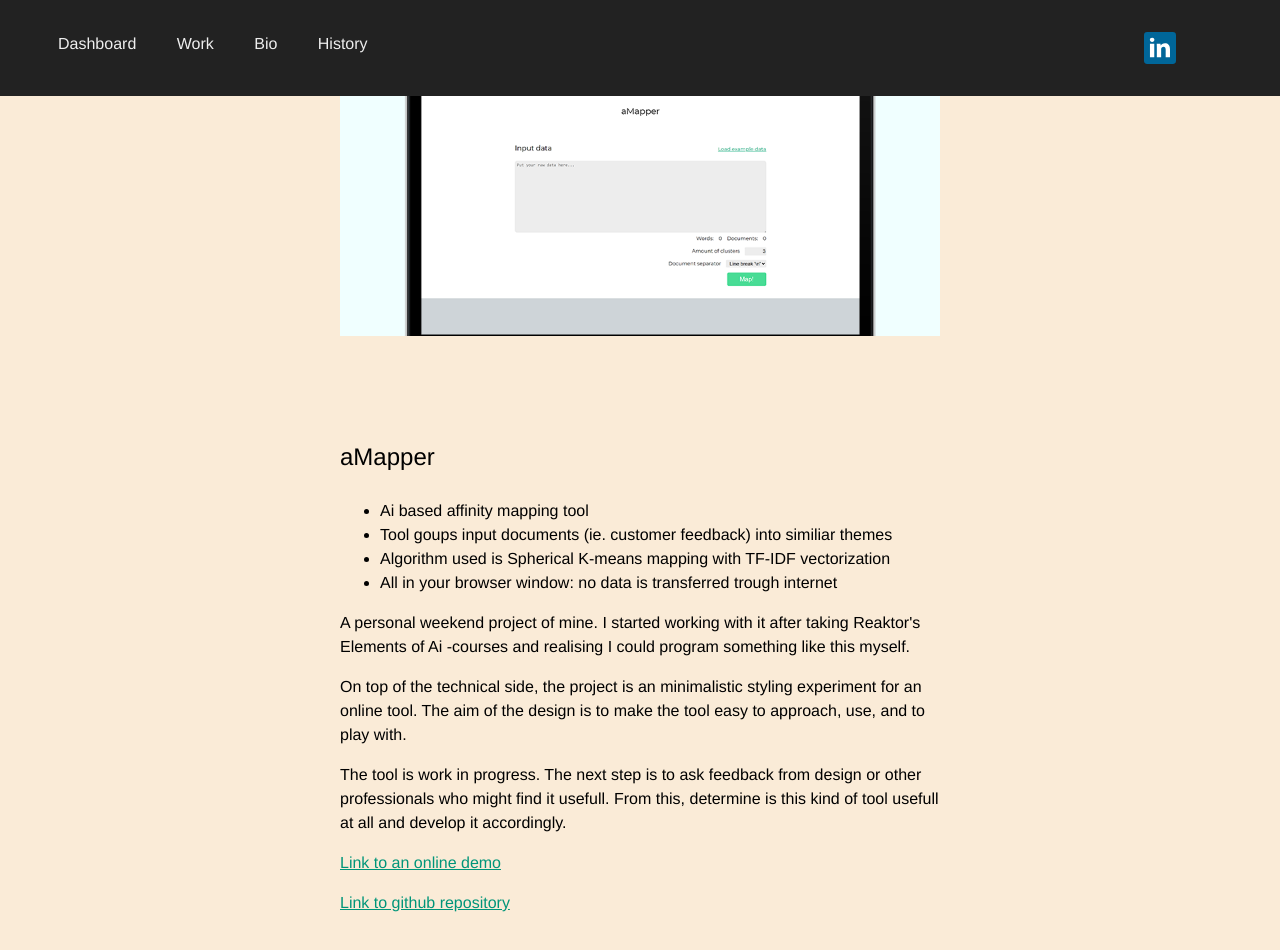
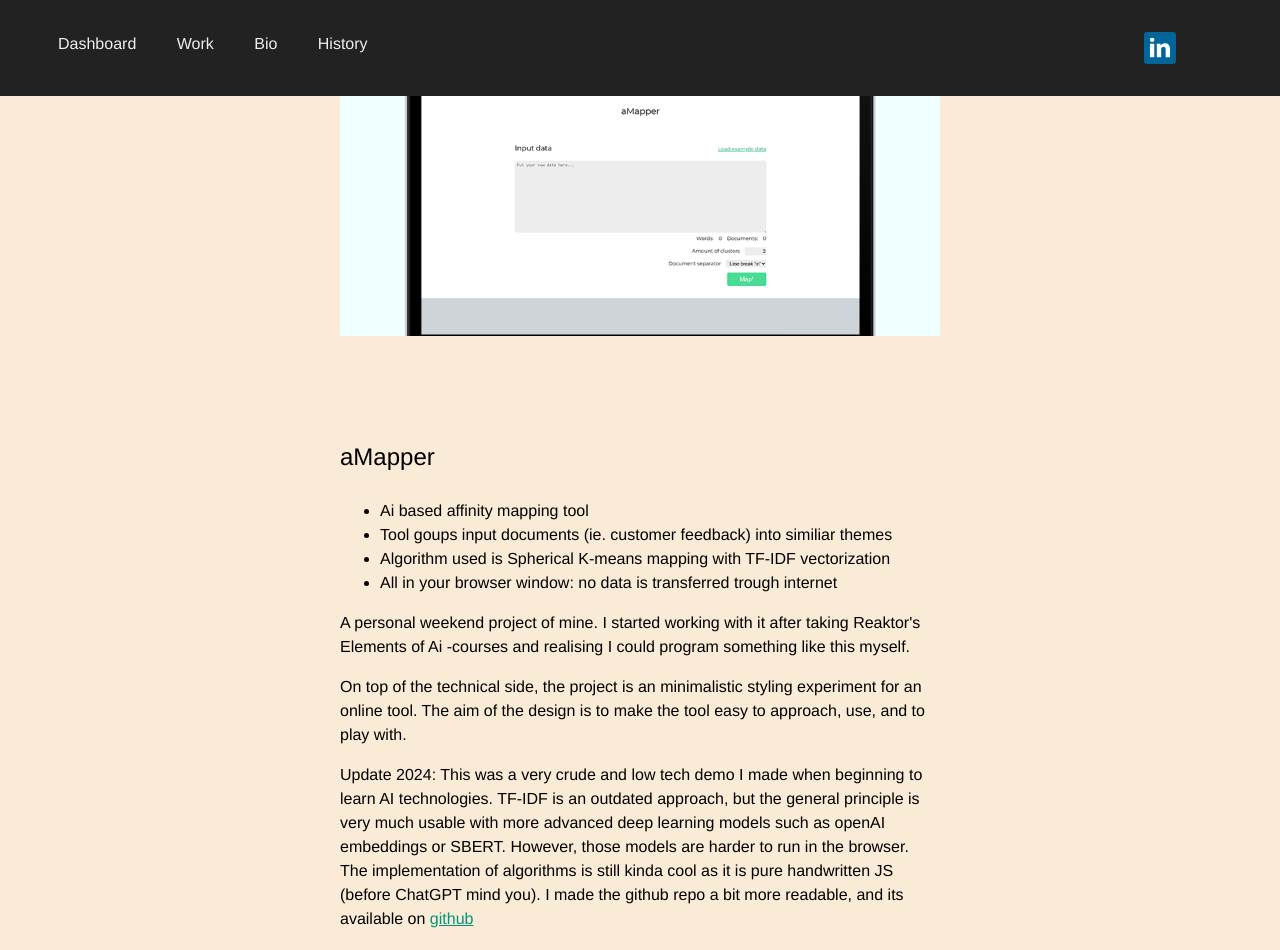
Before and after one commit to Vahvelainen/Portfolio2.0, a SvelteKit app: page /work/amapper in a window 1280 px wide. Shown: the top 950 px of the page. Built offline with nearby package versions, Linux system fonts and the light colour scheme.

Commit message:
Update aMapper

```diff
--- a/src/routes/work/amapper/+page.svelte
+++ b/src/routes/work/amapper/+page.svelte
@@ -23,19 +23,22 @@
     On top of the technical side, the project is an minimalistic styling experiment for an online tool. The aim of the design is to make the tool easy to approach, use, and to play with.
   </p>
 
-  <p>
-    The tool is work in progress. The next step is to ask feedback from design or other professionals who might find it usefull. From this, determine is this kind of tool usefull at all and develop it accordingly.
+  <p class="note">
+    Update 2024: This was a very crude and low tech demo I made when beginning to learn AI technologies.
+    TF-IDF is an outdated approach, but the general principle is very much usable with more advanced deep learning models such as openAI embeddings or SBERT. However, those models are harder to run in the browser.
+    The implementation of algorithms is still kinda cool as it is pure handwritten JS (before ChatGPT mind you). I made the github repo a bit more readable, and its available on
+    <a href="https://github.com/Vahvelainen/aMapper">github</a>
   </p>
 
   <p>
     <a href="https://amapper.web.app/">
-      Link to an online demo
+      Online demo
     </a>
   </p>
 
   <p>
     <a href="https://github.com/Vahvelainen/aMapper">
-      Link to github repository
+      Github repository
     </a>
   </p>
 
```
